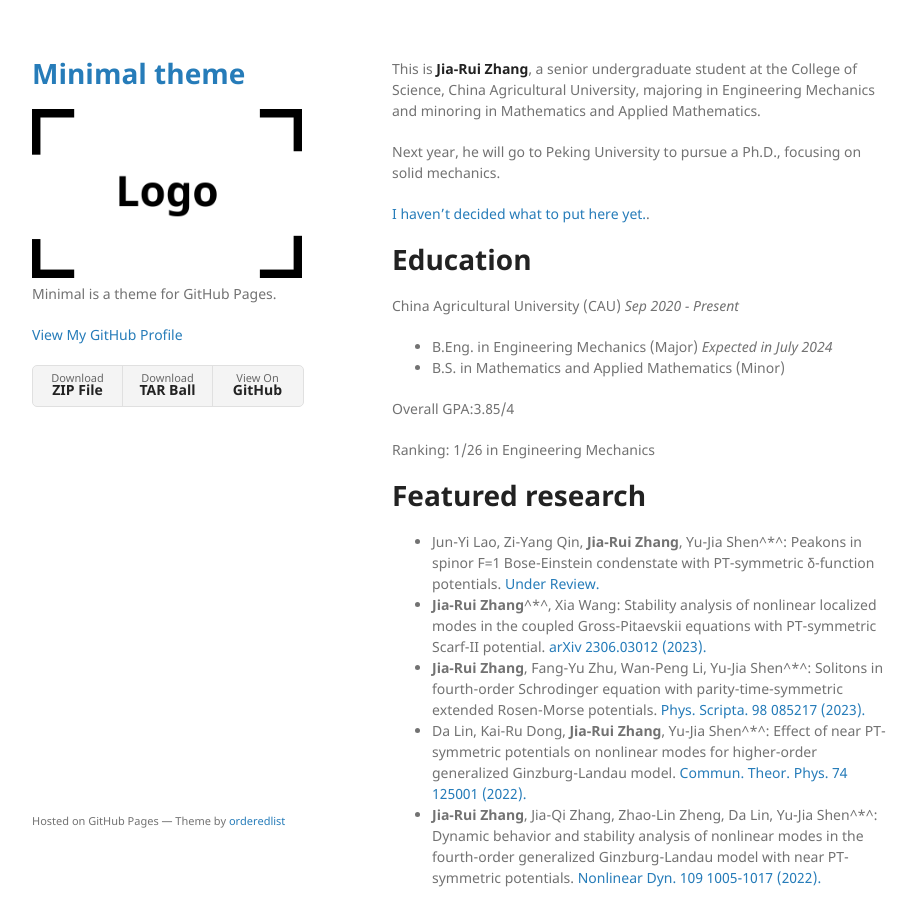
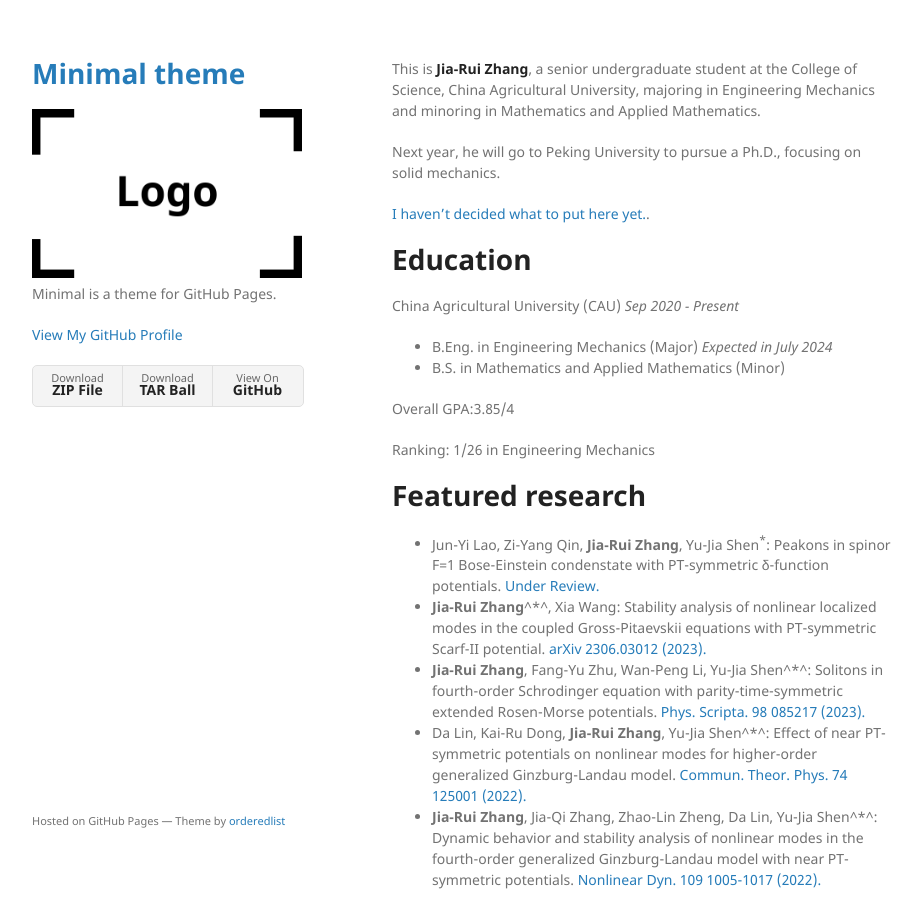
Before and after one commit to JRZhang2003/JRZhang2003.github.io, a Jekyll site: the page built from index.md, in a window 1280 px wide and 900 px high. Shown: the whole window, without its empty margins (178-1100 px from the left). Built offline with Jekyll 4.4.1, drawn with Linux system fonts in a browser that asks for light colours.

```diff
--- a/index.md
+++ b/index.md
@@ -20,7 +20,7 @@ Ranking: 1/26 in Engineering Mechanics
 
 # Featured research
 
-- Jun-Yi Lao, Zi-Yang Qin, <b>Jia-Rui Zhang</b>, Yu-Jia Shen^*^: Peakons in spinor F=1 Bose-Einstein condenstate with PT-symmetric δ-function potentials. <a href="https://doi.org">Under Review.
+- Jun-Yi Lao, Zi-Yang Qin, <b>Jia-Rui Zhang</b>, Yu-Jia Shen<sup>*</sup>: Peakons in spinor F=1 Bose-Einstein condenstate with PT-symmetric δ-function potentials. <a href="https://doi.org">Under Review.
 - <b>Jia-Rui Zhang</b>^*^, Xia Wang: Stability analysis of nonlinear localized modes in the coupled Gross-Pitaevskii equations with PT-symmetric Scarf-II potential. <a href="https://arxiv.org/abs/2306.03012v1">arXiv 2306.03012 (2023).
 - <b>Jia-Rui Zhang</b>, Fang-Yu Zhu, Wan-Peng Li, Yu-Jia Shen^*^: Solitons in fourth-order Schrodinger equation with parity-time-symmetric extended Rosen-Morse potentials. <a href="https://iopscience.iop.org/article/10.1088/1402-4896/ace392">Phys. Scripta. 98 085217 (2023).
 - Da Lin, Kai-Ru Dong, <b>Jia-Rui Zhang</b>, Yu-Jia Shen^*^: Effect of near PT-symmetric potentials on nonlinear modes for higher-order generalized Ginzburg-Landau model. <a href="https://iopscience.iop.org/article/10.1088/1572-9494/ac8afd">Commun. Theor. Phys. 74 125001 (2022).
```
